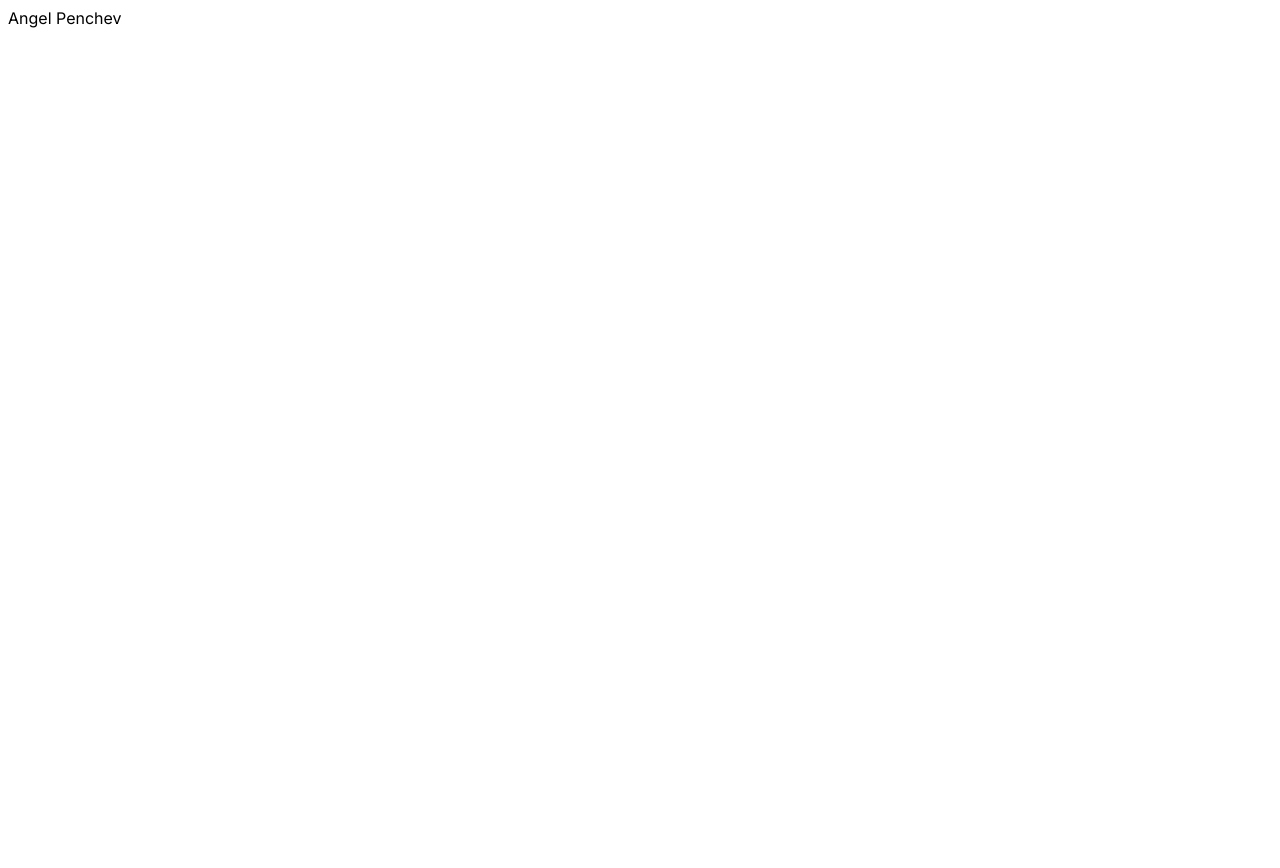
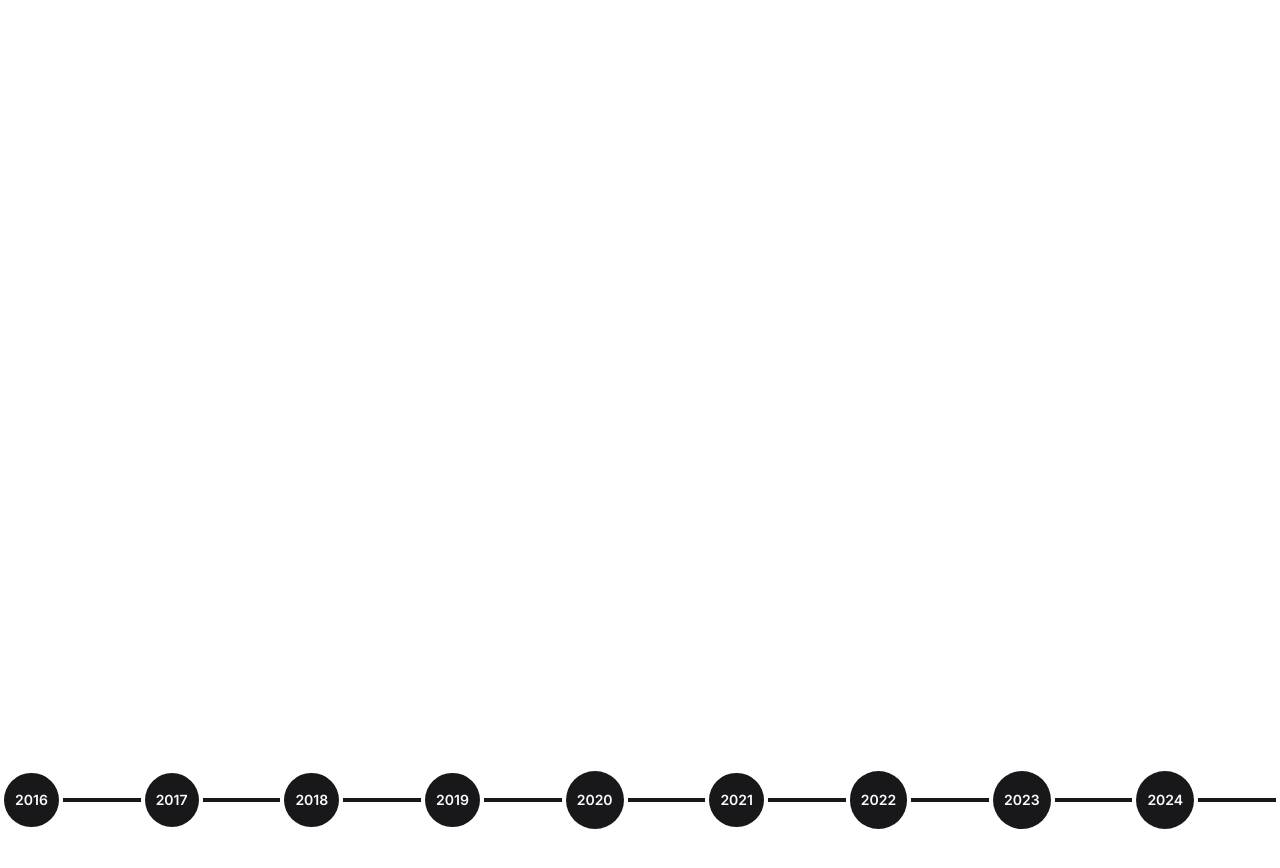
Before and after one commit to angel-penchev/portfolio, a Next.js app: page /en in a window 1280 px wide. Shown: the top 868 px of the page. Before the commit the page ends 800 px from the top, so only its background shows below. Built offline with nearby package versions, Linux system fonts and the light colour scheme.

Commit message:
feat: years timeline
Initialized a timeline component which displays the years from the begging of my experience.

```diff
--- a/app/[locale]/layout.tsx
+++ b/app/[locale]/layout.tsx
@@ -1,4 +1,5 @@
 import React from 'react';
+import '../globals.css';
 
 import { NextIntlClientProvider } from 'next-intl';
 import { getMessages } from 'next-intl/server';
--- a/app/[locale]/page.tsx
+++ b/app/[locale]/page.tsx
@@ -1,12 +1,10 @@
 import React from 'react';
-import { Badge } from '@/components/ui/badge';
-import { useTranslations } from 'next-intl';
+import { TwoWayTimeline } from '@/components/two-way-timeline/two-way-timeline';
 
 export default function HomePage() {
-  const t = useTranslations('HomePage');
   return (
-    <main className="flex min-h-screen flex-col items-center justify-between p-24">
-      <Badge>{t('name')}</Badge>
+    <main className="min-h-screen">
+      <TwoWayTimeline />
     </main>
   );
 }
--- /dev/null
+++ b/components/two-way-timeline/two-way-timeline.tsx
@@ -0,0 +1,41 @@
+import React from 'react';
+import { getTranslations } from 'next-intl/server';
+import { Badge } from '@/components/ui/badge';
+
+export async function TwoWayTimeline() {
+  const t = await getTranslations('components.two-way-timeline');
+  const top = [
+    {
+      name: t('TUES'),
+      description: '',
+      color: '#444444',
+      dateStart: new Date('2016-09-15'),
+      dateEnd: new Date('2021-06-15'),
+    },
+    {
+      name: t('SU'),
+      description: '',
+      color: '#444444',
+      dateStart: new Date('2021-10-01'),
+      dateEnd: null,
+    },
+  ];
+
+  const minYear = top.reduce((acc, item) => {
+    return Math.min(acc.dateStart.getFullYear(), item.dateStart.getFullYear());
+  });
+  const currentYear = new Date().getFullYear();
+
+  return (
+    <ol className="mx-1 flex flex-col items-center gap-1 xl:flex-row" style={{ height: '1600px' }}>
+      {Array.from({ length: currentYear - minYear + 1 }, (_, i) => minYear + i).map((year) => (
+        <>
+          <li>
+            <Badge className="aspect-square text-sm">{year}</Badge>
+          </li>
+          <div className="h-full w-1 grow bg-primary xl:h-1 xl:w-full"></div>
+        </>
+      ))}
+    </ol>
+  );
+}
--- a/i18n/translations/en.json
+++ b/i18n/translations/en.json
@@ -1,5 +1,12 @@
 {
-  "HomePage": {
-    "name": "Angel Penchev"
+  "pages": {
+    "home-page": {
+      "name": "Angel Penchev"
+    }
+  },
+  "components": {
+    "two-way-timeline": {
+      "TUES": "TUES"
+    }
   }
 }
```
